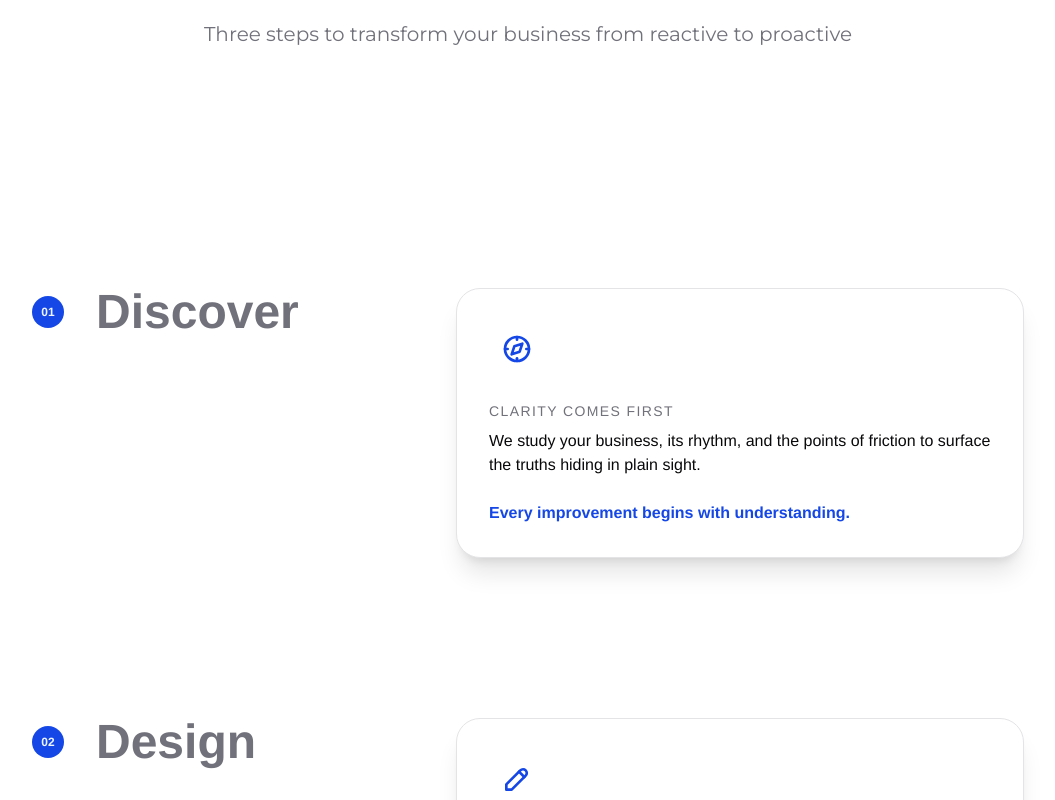
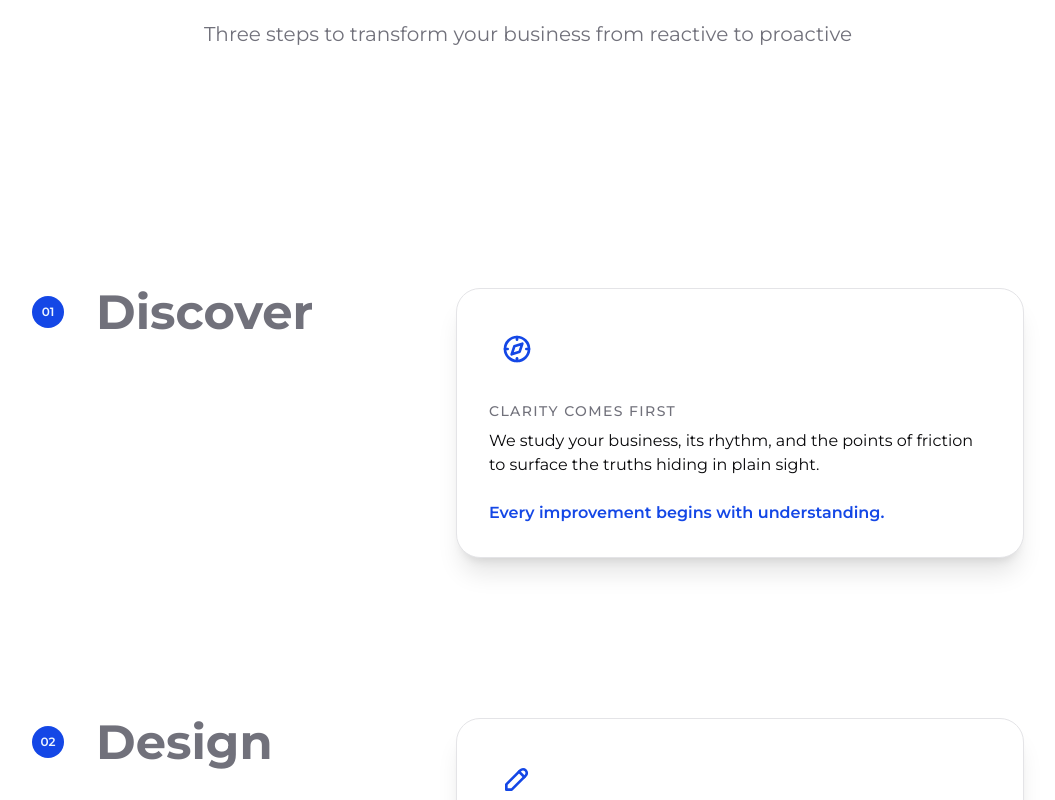
Before and after one commit to sahajk21/212consulting, a Next.js app: page / in a window 1280 px wide. Shown: the part 1880-2680 px from the top of the page, without its empty margins (112-1167 px from the left). Built offline with nearby package versions, Linux system fonts and the light colour scheme.

Commit message:
Update font settings in globals.css to use Montserrat for improved typography

```diff
--- a/app/globals.css
+++ b/app/globals.css
@@ -6,8 +6,7 @@
 @theme inline {
     --color-background: var(--background);
     --color-foreground: var(--foreground);
-    --font-sans: "Helvetica Neue", Helvetica, Arial, sans-serif;
-    --font-mono: ui-monospace, SFMono-Regular, Menlo, Monaco, Consolas, "Liberation Mono", "Courier New", monospace;
+    --font-sans: Montserrat, Arial, sans-serif;
     --color-sidebar-ring: var(--sidebar-ring);
     --color-sidebar-border: var(--sidebar-border);
     --color-sidebar-accent-foreground: var(--sidebar-accent-foreground);
```
